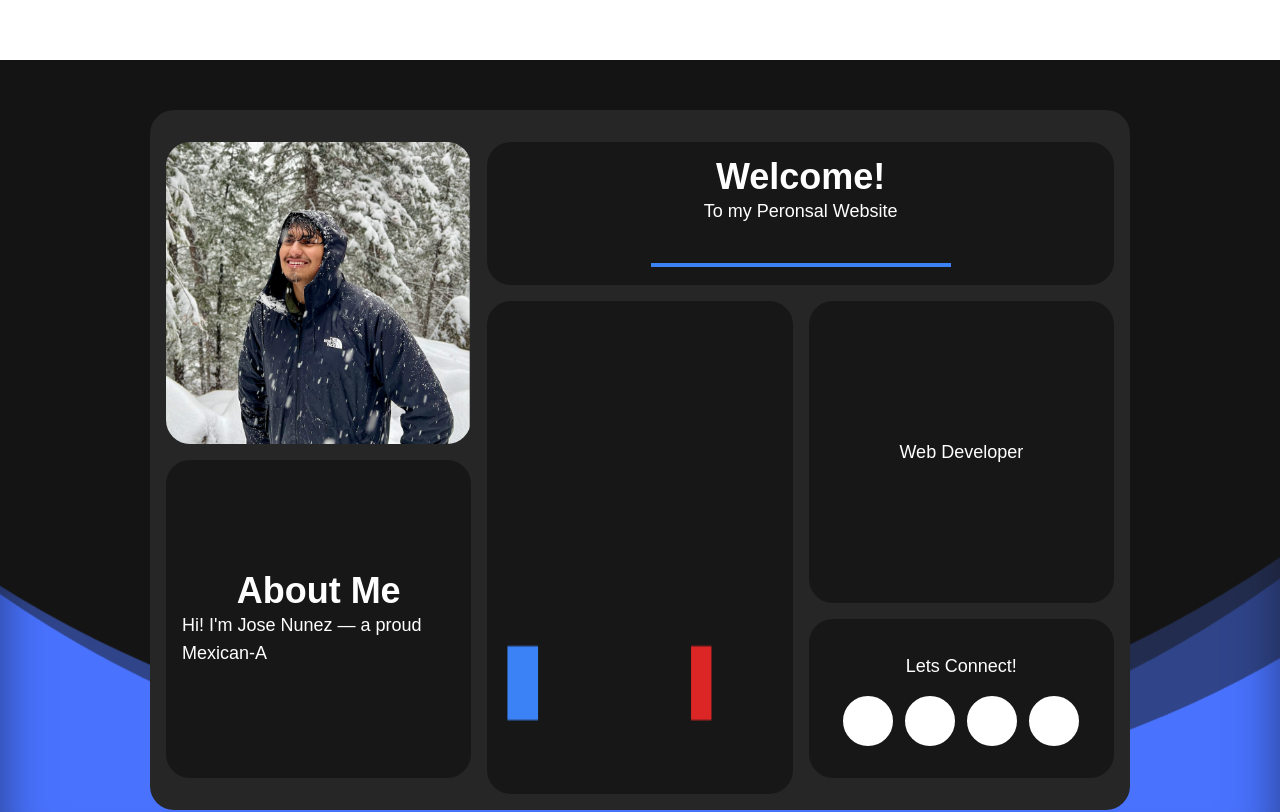
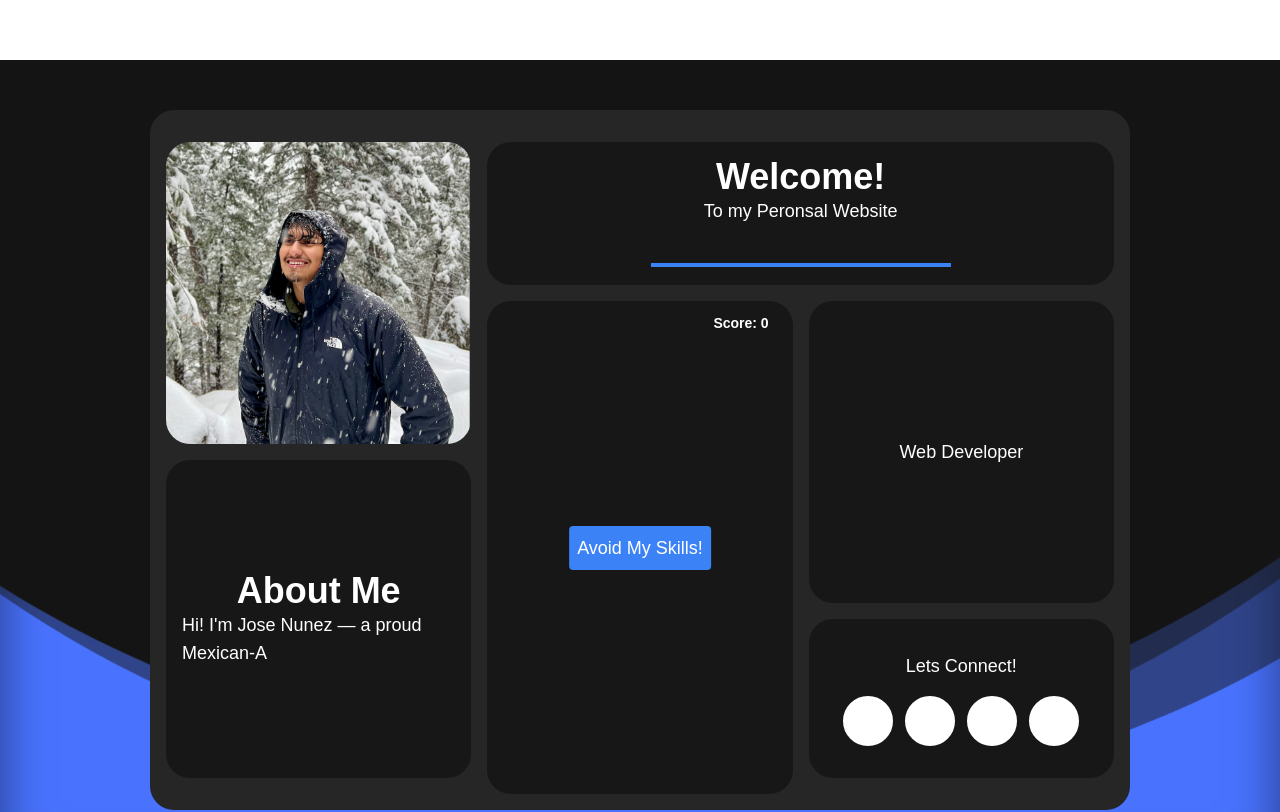
Before and after one commit to Josejose424/personal, a Next.js app: page / in a window 1280 px wide. Shown: the top 812 px of the page. Built offline with nearby package versions, Linux system fonts and the light colour scheme; some icons are missing.

Commit message:
New Game

```diff
--- a/app/components/DinoGame.js
+++ /dev/null
@@ -1,75 +0,0 @@
-'use client';
-import { useEffect, useRef } from 'react';
-
-export default function DinoGame() {
-  const canvasRef = useRef(null);
-  const dinoY = useRef(0);
-  const velocity = useRef(0);
-  const isJumping = useRef(false);
-  const obstacleX = useRef(300);
-
-  const gravity = 0.6;
-  const jumpPower = -12;
-  const dinoHeight = 30;
-  const obstacleHeight = 30;
-  const groundY = 170; // where the feet of everything should sit
-
-  // Set dino starting Y position
-  dinoY.current = groundY - dinoHeight;
-
-  const jump = () => {
-    if (!isJumping.current) {
-      isJumping.current = true;
-      velocity.current = jumpPower;
-    }
-  };
-
-  useEffect(() => {
-    const canvas = canvasRef.current;
-    const ctx = canvas.getContext('2d');
-    let animationId;
-
-    const draw = () => {
-      ctx.clearRect(0, 0, canvas.width, canvas.height);
-
-      // Dino physics
-      velocity.current += gravity;
-      dinoY.current += velocity.current;
-
-      if (dinoY.current >= groundY - dinoHeight) {
-        dinoY.current = groundY - dinoHeight;
-        isJumping.current = false;
-      }
-
-      // Move obstacle
-      obstacleX.current -= 4;
-      if (obstacleX.current < -20) {
-        obstacleX.current = 300;
-      }
-
-      // Draw dino
-      ctx.fillStyle = '#3B82F6';
-      ctx.fillRect(20, dinoY.current, 30, dinoHeight);
-
-      // Draw cactus
-      ctx.fillStyle = '#DC2626';
-      ctx.fillRect(obstacleX.current, groundY - obstacleHeight, 20, obstacleHeight);
-
-      animationId = requestAnimationFrame(draw);
-    };
-
-    draw();
-    return () => cancelAnimationFrame(animationId);
-  }, []);
-
-  return (
-    <canvas
-      ref={canvasRef}
-      width={300}
-      height={200}
-      onClick={jump}
-      className="w-full h-full rounded-3xl"
-      style={{ backgroundColor: 'transparent' }}
-    />
-  );
-}
--- /dev/null
+++ b/app/components/MouseAvoidGame.js
@@ -0,0 +1,150 @@
+'use client';
+import { useRef, useEffect, useState } from 'react';
+
+export default function MouseAvoidGame() {
+  const gameRef = useRef(null);
+  const playerRef = useRef({ x: 100, y: 100 });
+  const obstacleRef = useRef([]);
+  const [started, setStarted] = useState(false);
+  const [gameOver, setGameOver] = useState(false);
+  const [score, setScore] = useState(0);
+  const [canvasSize, setCanvasSize] = useState({ width: 300, height: 200 });
+
+  const skills = ['Python', 'Next.js', 'Java', 'SQL', 'Firebase', 'React', 'Node.js', 'Docker','Risk Managment', 'Microsoft Office', 'Agile', 'Scrum', 'Project Management', 'UI/UX Design', 'Figma', 'GitHub', 'LaTeX',
+    'Android Studio','Kotlin', 'web 3', 'solidty', 'Postgress', 'Data Anlaysis', 'Excel', 'Fast API', 'Rest API'
+  ];
+
+  const spawnObstacle = () => {
+    const label = skills[Math.floor(Math.random() * skills.length)];
+    return {
+      id: Math.random(),
+      x: Math.random() * (canvasSize.width - 100),
+      y: -30,
+      speed: 2 + Math.random() * 3,
+      label
+    };
+  };
+
+  useEffect(() => {
+    if (!started || gameOver) return;
+
+    const interval = setInterval(() => {
+      obstacleRef.current.push(spawnObstacle());
+      setScore((prev) => prev + 1);
+    }, 1000);
+
+    return () => clearInterval(interval);
+  }, [started, gameOver, canvasSize]);
+
+  useEffect(() => {
+    if (!started || gameOver) return;
+    const canvas = gameRef.current;
+    const ctx = canvas.getContext('2d');
+    let animationId;
+
+    const draw = () => {
+      ctx.clearRect(0, 0, canvas.width, canvas.height);
+
+      // Player
+      ctx.fillStyle = '#3B82F6';
+      ctx.fillRect(playerRef.current.x, playerRef.current.y, 30, 30);
+
+      // Obstacles
+      const updated = [];
+      for (let obs of obstacleRef.current) {
+        obs.y += obs.speed;
+        if (obs.y < canvasSize.height) updated.push(obs);
+
+        ctx.font = 'bold 12px sans-serif';
+        const textWidth = ctx.measureText(obs.label).width;
+        const boxWidth = textWidth + 16;
+
+        ctx.fillStyle = '#DC2626';
+        ctx.fillRect(obs.x, obs.y, boxWidth, 30);
+
+        // Draw centered bold text
+        ctx.fillStyle = 'white';
+        ctx.fillText(obs.label, obs.x + (boxWidth - textWidth) / 2, obs.y + 20);
+
+        // Collision detection
+        const px = playerRef.current.x;
+        const py = playerRef.current.y;
+        if (
+          px < obs.x + boxWidth &&
+          px + 30 > obs.x &&
+          py < obs.y + 30 &&
+          py + 30 > obs.y
+        ) {
+          setGameOver(true);
+          setStarted(false);
+          obstacleRef.current = [];
+          return;
+        }
+      }
+      obstacleRef.current = updated;
+
+      animationId = requestAnimationFrame(draw);
+    };
+
+    draw();
+    return () => cancelAnimationFrame(animationId);
+  }, [started, gameOver, canvasSize]);
+
+  const handleMouseMove = (e) => {
+    if (!started || gameOver) return;
+    const rect = gameRef.current.getBoundingClientRect();
+    const x = e.clientX - rect.left - 15;
+    const y = e.clientY - rect.top - 15;
+    playerRef.current = {
+      x: Math.max(0, Math.min(canvasSize.width - 30, x)),
+      y: Math.max(0, Math.min(canvasSize.height - 30, y))
+    };
+  };
+
+  useEffect(() => {
+    const resizeCanvas = () => {
+      const parent = gameRef.current?.parentElement;
+      if (parent) {
+        const { width, height } = parent.getBoundingClientRect();
+        setCanvasSize({ width, height });
+      }
+    };
+    resizeCanvas();
+    window.addEventListener('resize', resizeCanvas);
+    return () => window.removeEventListener('resize', resizeCanvas);
+  }, []);
+
+  return (
+    <>
+      {(!started || gameOver) && (
+        <div className="z-20 absolute left-1/2 top-1/2 -translate-x-1/2 -translate-y-1/2 flex flex-col items-center gap-2">
+          <button
+            onClick={() => {
+              setGameOver(false);
+              setScore(0);
+              obstacleRef.current = [];
+              setStarted(true);
+            }}
+            className="bg-blue-500 text-white px-2 py-2 rounded"
+          >
+            Avoid My Skills!
+          </button>
+          {gameOver && (
+            <div className="text-red-600 font-bold">Game Over</div>
+          )}
+        </div>
+      )}
+      <div className="absolute top-2 right-4 z-30 text-white font-bold text-sm bg-transparent px-2 py-1 rounded pointer-events-none">
+        Score: {score}
+      </div>
+      <canvas
+        ref={gameRef}
+        width={canvasSize.width}
+        height={canvasSize.height}
+        onMouseMove={handleMouseMove}
+        className="z-10 rounded-3xl w-full h-full"
+        style={{ backgroundColor: 'transparent', pointerEvents: started && !gameOver ? 'auto' : 'none' }}
+      />
+    </>
+  );
+}
--- a/app/page.js
+++ b/app/page.js
@@ -6,7 +6,7 @@ import { Swiper, SwiperSlide } from 'swiper/react';
 import { Navigation, Pagination, Autoplay } from 'swiper/modules';
 import Typewriter from "./components/Typewriter";
 import FluidString from './components/FluidString';
-import DinoGame from './components/DinoGame';
+import MouseAvoidGame from './components/MouseAvoidGame';
 
 export default function Home() {
   return (
@@ -36,9 +36,9 @@ export default function Home() {
             </div>
           </div>
 
-          <div className="col-span-2 row-span-5 bg-neutral-900 h-full rounded-3xl flex items-center justify-center text-white text-lg">
-            <DinoGame />
-          </div>
+          <div className="relative col-span-2 row-span-5 bg-neutral-900 h-full rounded-3xl flex items-center justify-center text-white text-lg">
+  <MouseAvoidGame/>
+</div>
 
           <div className="col-span-2 row-span-2 bg-neutral-900 rounded-3xl flex items-center justify-center text-white text-lg">
             <p className="text-lg text-white">Web Developer</p>
```
